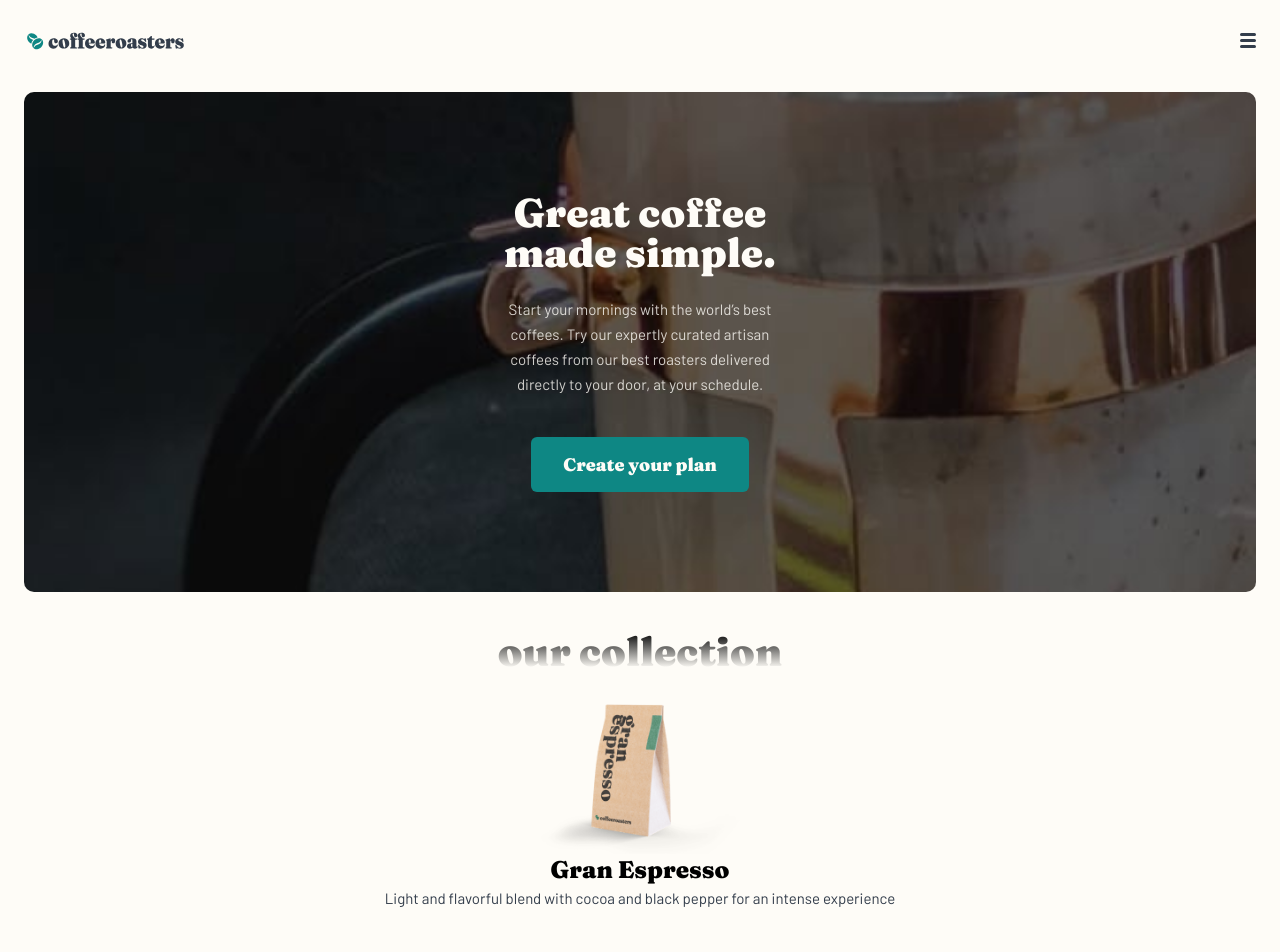
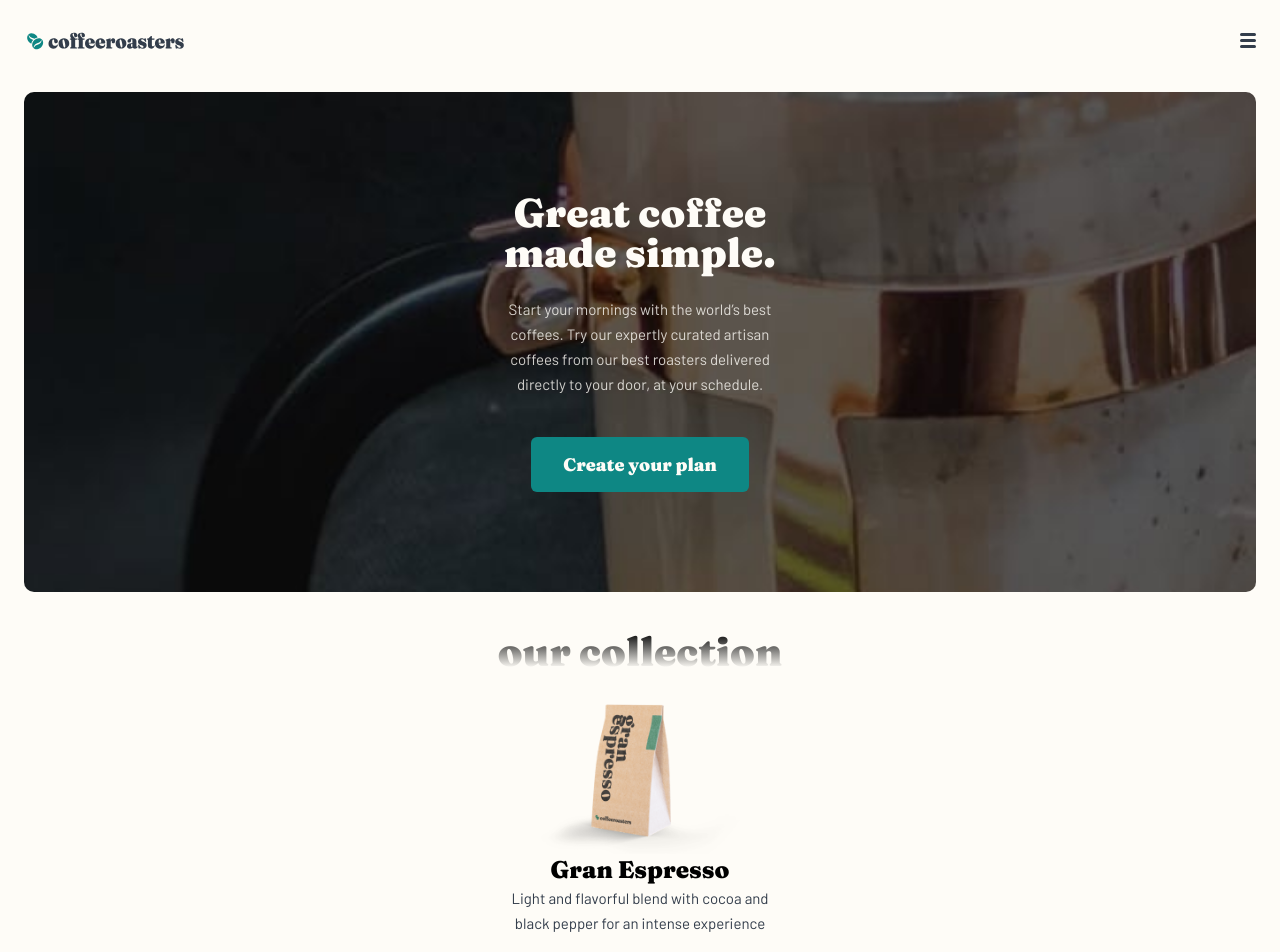
Before and after one commit to gcarter89/coffeeroasters, a React (Create React App) app: page / in a window 1280 px wide. Shown: the top 952 px of the page. Built offline with nearby package versions, Linux system fonts and the light colour scheme.

Commit message:
tweaks to the collection section

```diff
--- a/src/components/home/Home.module.scss
+++ b/src/components/home/Home.module.scss
@@ -42,6 +42,7 @@
     &__collectionTitle {
         position: relative;
         margin-bottom: 32px;
+        text-align: center;
         ::after {
             content: "";
             position: absolute;
@@ -64,6 +65,7 @@
         }
 
         p {
+            max-width: 282px;
             color: #333D4B;
         }
     }
```
